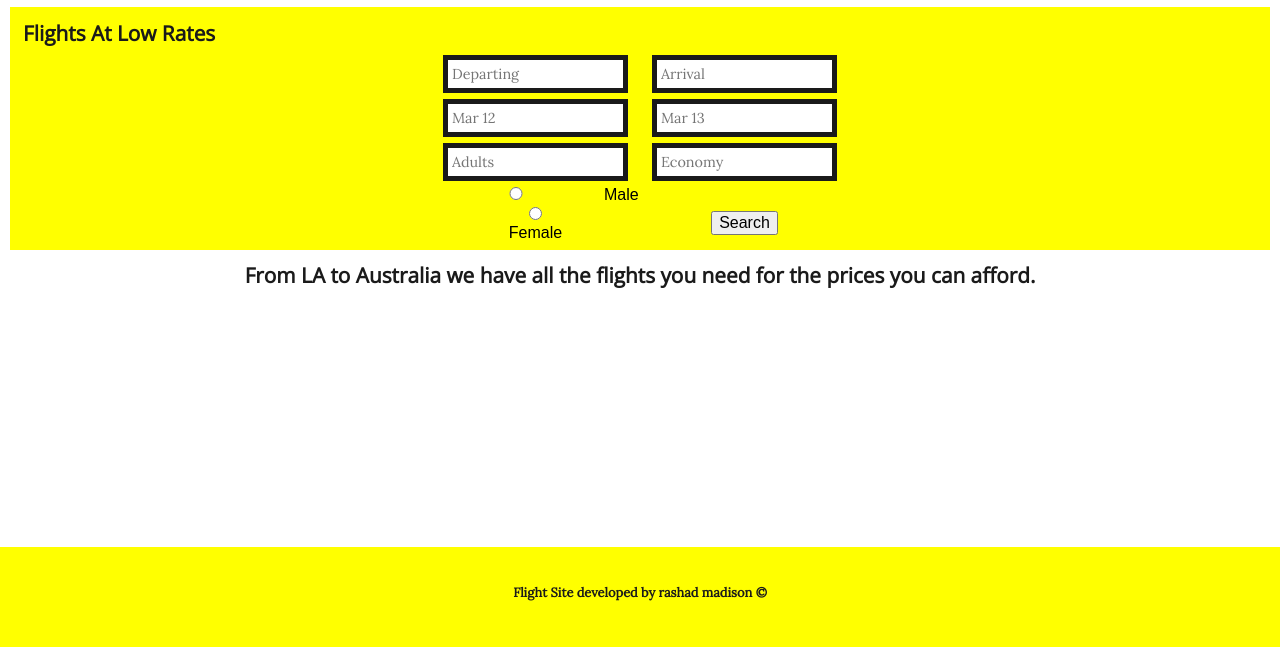
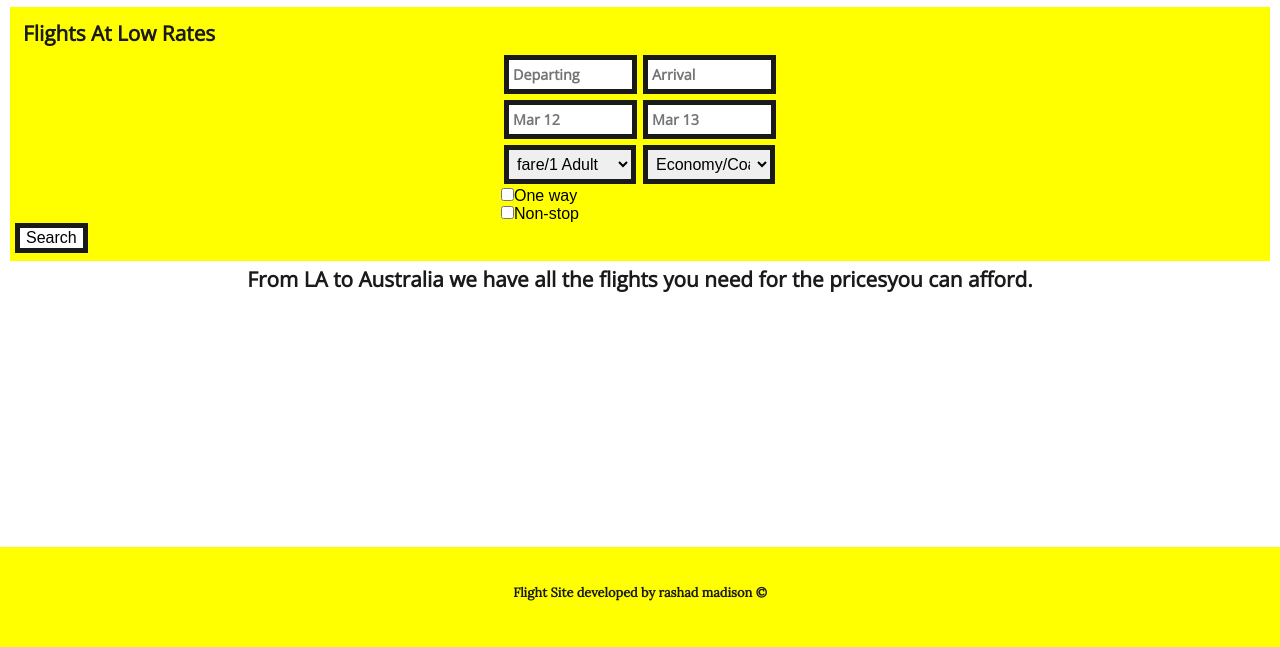
Before and after one commit to rashadmad/Flight-Site, a plain HTML site: page index.html in a window 1280 px wide. Shown: the part 153-800 px from the top of the page. Drawn offline with nearby package versions, Linux system fonts and the light colour scheme.

Commit message:
work on form inputs

```diff
--- a/index.html
+++ b/index.html
@@ -33,23 +33,41 @@
               <td><input type="text" name="arrival" placeholder="Mar 13"></td>
             </tr>
             <tr>
-              <td><input type="text" name="arrival" placeholder="Adults"></td>
-              <td><input type="text" name="arrival" placeholder="Economy"></td>
+              <td>
+                <select>
+                  <option value="one">fare/1 Adult</option>
+                  <option value="two">2 Adults</option>
+                  <option value="three">3 Adults</option>
+                  <option value="four">4 Adults</option>
+                  <option value="five">5 Adults</option>
+                  <option value="six">6 Adults</option>
+                  <option value="seven">7 Adults</option>
+                  <option value="eight">8 Adults</option>
+                </select>
+             </td>
+              <td>
+              <select>
+                <option value="volvo">Economy/Coach</option>
+                <option value="saab">Premium</option>
+                <option value="mercedes">Business</option>
+                <option value="audi">First</option>
+              </select>
+             </td>
             </tr>
             <tr>
-              <td><input type="radio" name="gender" value="male"> Male<br></td>
+              <td><input type="checkbox" name="one_way" value="one_way"><label>One way</label><br></td>
             </tr>
             <tr>
-              <td><input type="radio" name="gender" value="female"> Female<br></td>
-              <td><button> Search</button></td>
+              <td><input type="checkbox" name="non_stop" value="non_stop"><label>Non-stop</label><br></td>
             </tr>
+
+
           </table>
+          <button>Search</button>
         </form>
 
-        <div class="callout">From LA to Australia we have all
-the flights you need for the prices
-you can afford.</div>
-    </div>
+        <div class="callout">From LA to Australia we have all the flights you need for the pricesyou can afford.</div>
+      </div>
 
     <footer>
       <div class='wrapper'>
--- a/scss/elements/_forms.scss
+++ b/scss/elements/_forms.scss
@@ -7,15 +7,40 @@ form{
   }
   table{
     @extend %margin-center;
-    @extend %center;
     tr{
       @include easy-margins(0px,0px);
-      input{
+      input[type="text"],button{
+        @extend %no-outline;
         @extend %bold-borders;
-        @include easy-margins(3px,0px);
+        @include easy-margins(3px,3px);
         @include easy-padding(5px,4px);
-          width: $input-width;
+          color: $white;
+          max-width: $input-width-max;
+          min-width: $input-width-min;
+      }select{
+        @extend %bold-borders;
+        @include easy-margins(3px,3px);
+        @include easy-padding(5px,4px);
+          max-width: $select-width-max;
+          min-width: $select-width-min;
       }
     }
   }
 }
+
+input:focus {
+  @include background-color($black);
+  @include placeholder_color($white);
+  color: $white;
+}
+
+input[type="checkbox"] {
+  @extend %inline;
+}
+
+button{
+  @extend %bold-borders;
+  @extend %text-right;
+  @include background-color($white);
+
+}
--- a/scss/elements/_input.scss
+++ b/scss/elements/_input.scss
@@ -12,3 +12,21 @@
       color: $black;
     }
 }
+
+@mixin placeholder_color($color){
+  ::-webkit-input-placeholder {
+   color: $color;
+}
+
+:-moz-placeholder { /* Firefox 18- */
+   color: $color;
+}
+
+::-moz-placeholder {  /* Firefox 19+ */
+   color: $color;
+}
+
+:-ms-input-placeholder {
+   color: $color;
+}
+}
--- a/scss/main/_layout.scss
+++ b/scss/main/_layout.scss
@@ -7,7 +7,6 @@ header {
   @extend %no-margin;
   @include background-color($maincolor);
     height: $header-height;
-
   h1 {
     @extend %text-right;
     @extend %no-margin;
--- a/scss/main/_typography.scss
+++ b/scss/main/_typography.scss
@@ -22,14 +22,14 @@ form{
     @include text(1.3, $color:$black);
   }
   input{
-    @include font(font_b);
+    @include font(font_a_Bold);
     @include text(.9);
   }
 }
 
 .callout{
   @extend %center;
-  @include easy-margins(15px, 10px);
+  @include easy-margins(8px, 10px);
   @include font(font_a_Bold);
   @include text(1.3, $color:$black);
 }
--- a/scss/modules/_placeHolders.scss
+++ b/scss/modules/_placeHolders.scss
@@ -12,7 +12,7 @@
   display: block;
 }
 %inline_block {
-  display: block;
+  display: inline-block;
 }
 
 
@@ -73,7 +73,10 @@
 %flex-space-between {
   justify-content: space-between;
 }
-//input field placeholders
+//input field styleing
 %bold-borders {
   border: solid $black 5px;
 }
+%no-outline {
+  outline: 0;
+}
--- a/scss/modules/_properties.scss
+++ b/scss/modules/_properties.scss
@@ -22,6 +22,11 @@ $img-max-size: 50px;
 
 //form
 $form-margin: 15px;
-$input-side-margin: 5px;
-$input-width: 80%;
+$input-margin: 5px;
+
+$input-width-max: 115px;
+$input-width-min: 115px;
+
+$select-width-max: 132px;
+$select-width-min: 132px;
 $input-height: 400px;
```
Also changed, not shown: css/styles.css, img/checkbox.svg (added), img/checkbox_checked.svg (added), 1 other file.
